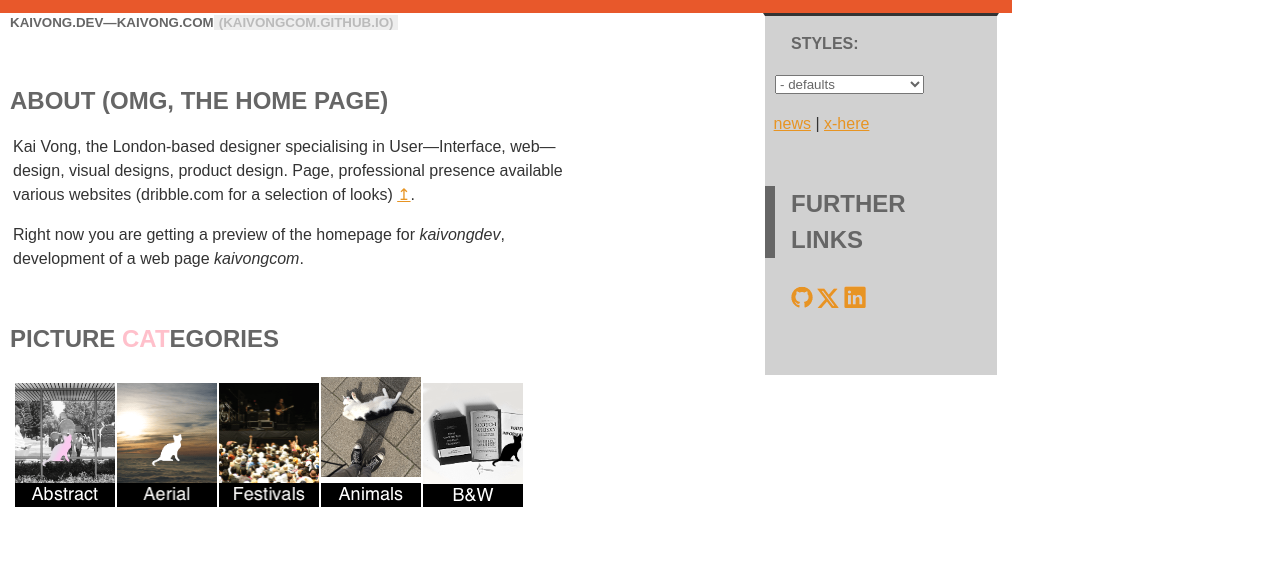
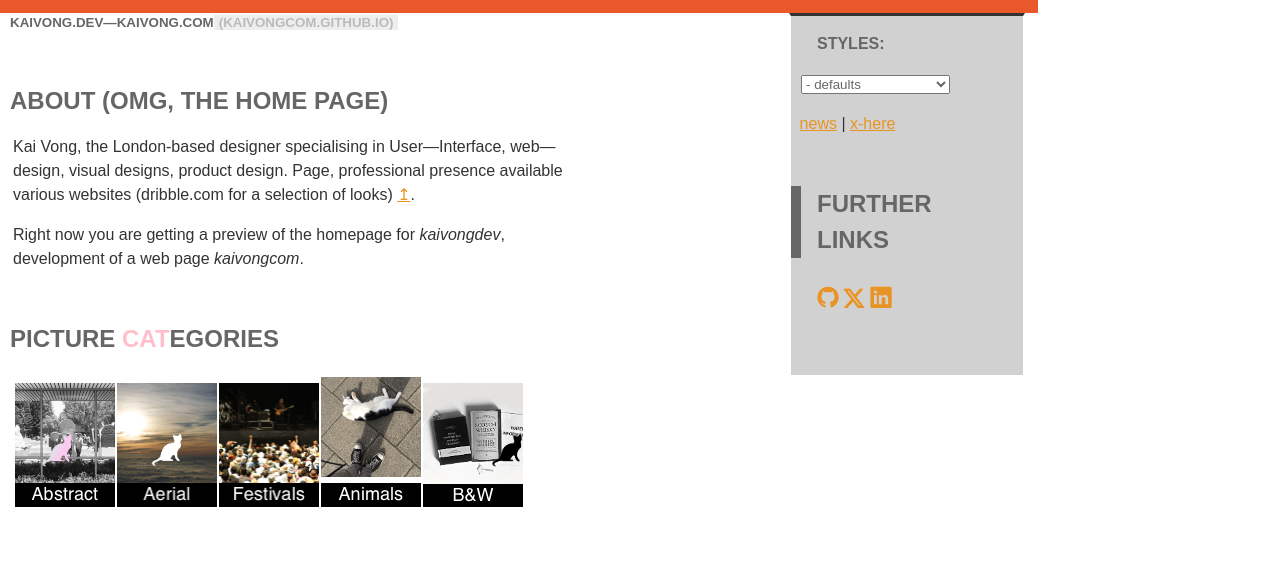
Before and after one commit to kaivongcom/kaivongcom.github.io, a PHP site: page /index.html in a window 1280 px wide. Shown: the top 569 px of the page. Run offline with PHP 8.4, Linux system fonts and the light colour scheme.

Commit message:
edit styles

```diff
--- a/style-sheets/redo.css
+++ b/style-sheets/redo.css
@@ -1,5 +1,12 @@
+#HTMLPageContent .screen{
+  border-top: #E8582B 13px solid;
+  cursor: default;
+  font-family: arial;
+  max-width: 1012px;
+}
 .light-crimson { background-color: #fff; color: #333; }
-#news {  }
+#news {}
+#HTMLPageContent .light-crimson { border-top-color: #C20097; border-top: #C20000 13px solid;  }
 .light-crimson .headline2 { color: #333; }
 .light-crimson #linkedinLinkContent,
 .light-crimson #twitterXLinkContent,
@@ -134,12 +141,6 @@ h2.headline2 .highlight3 { background-color: #E9BDE2; color: #EA0EC6; }
 .page-cover { background: rgba(0 0 0 / 0.25);
   position: absolute;
   height: 100%; width: 100%; }
-.html1999.html {
-  border-top: #E8582B 13px solid;
-  cursor: default;
-  font-family: arial;
-  max-width: 1012px;
-}
 .edited-social-colours {
   height: 360px;
   width: 360px;
```
